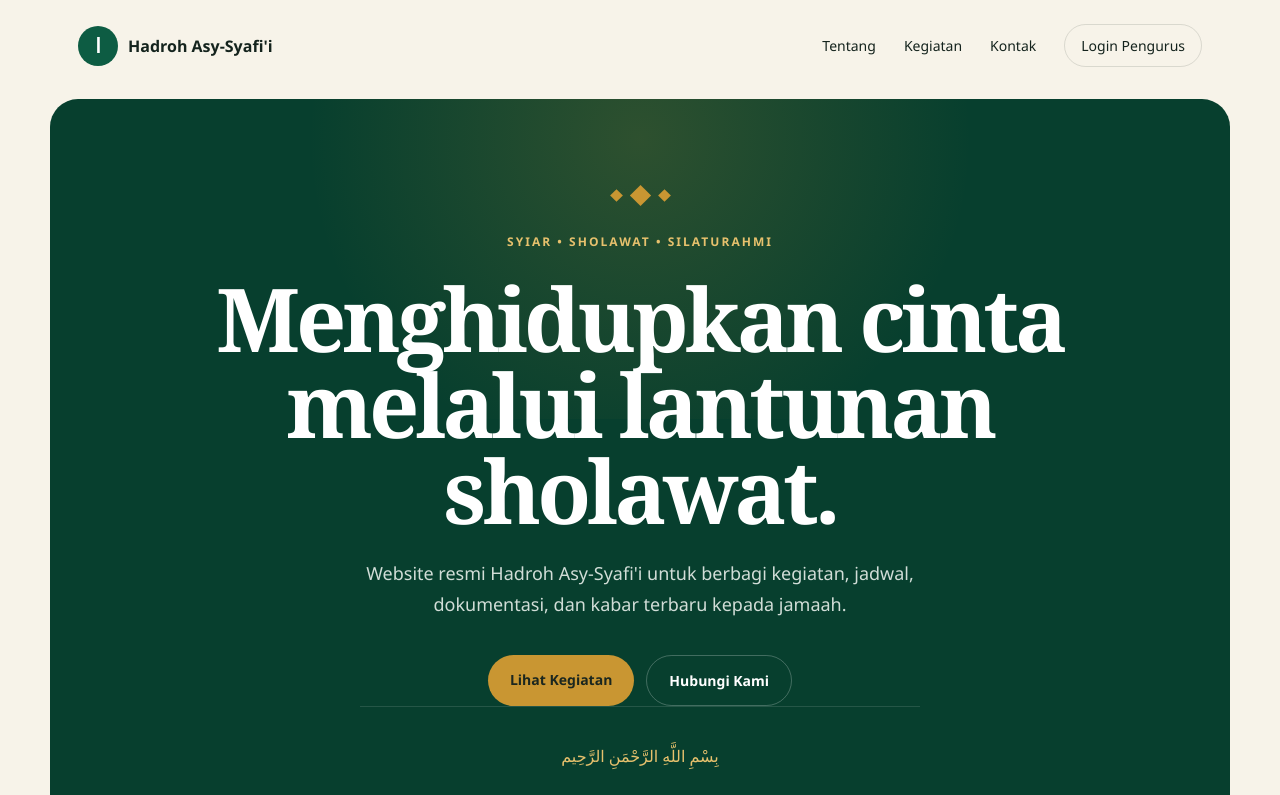
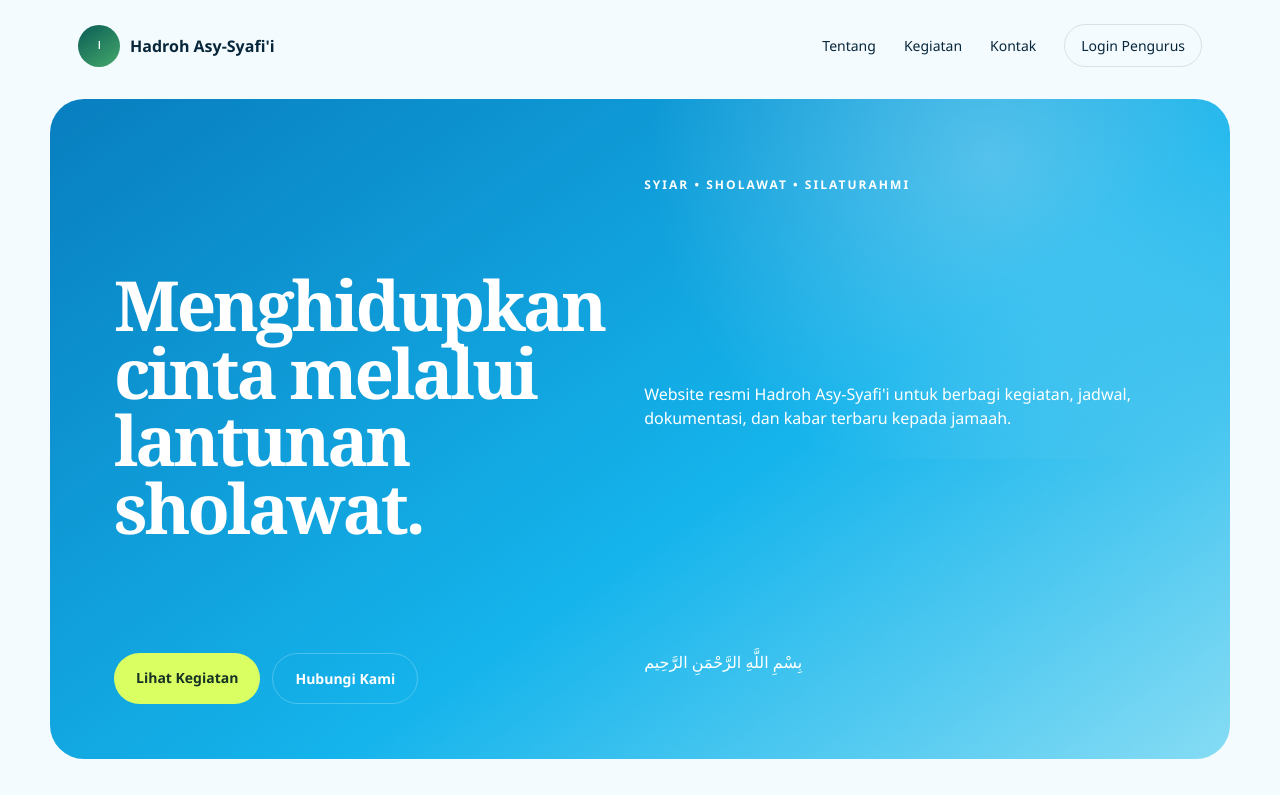
Before and after one commit to Dimscoding/Hadroh-Asy-Syafi-i-Mataram, a Next.js app: page / in a window 1280 px wide. Shown: the top 795 px of the page. Built offline with nearby package versions, Linux system fonts and the light colour scheme.

Commit message:
Refresh bright visual direction and motion gallery

```diff
--- a/src/app/globals.css
+++ b/src/app/globals.css
@@ -1,14 +1,16 @@
 @import "tailwindcss";
 
 :root {
-  --ink: #14231d;
-  --muted: #65736c;
-  --cream: #f7f3e9;
-  --paper: #fffdf7;
-  --green: #0d5c43;
-  --green-dark: #073f2e;
-  --gold: #c99632;
-  --line: rgba(20, 35, 29, 0.13);
+  --ink: #08263a;
+  --muted: #587182;
+  --cream: #f4fbff;
+  --paper: #ffffff;
+  --green: #45a96b;
+  --green-dark: #0a5c55;
+  --lime: #d9ff63;
+  --gold: #e5b643;
+  --blue: #078fd2;
+  --line: rgba(8, 38, 58, 0.12);
   --font-geist: "Segoe UI", Arial, sans-serif;
   --font-display: Georgia, "Times New Roman", serif;
 }
@@ -21,25 +23,39 @@ button, input { font: inherit; }
 
 .site-header { align-items: center; display: flex; justify-content: space-between; margin: 0 auto; max-width: 1180px; padding: 24px 28px; }
 .brand { align-items: center; display: flex; font-weight: 750; gap: 10px; }
-.brand-mark { align-items: center; background: var(--green); border-radius: 50%; color: white; display: inline-flex; font-family: serif; font-size: 20px; height: 40px; justify-content: center; width: 40px; }
+.brand-mark { align-items: center; background: linear-gradient(145deg, var(--green-dark), var(--green)); border-radius: 50%; color: white; display: inline-flex; font-size: 10px; height: 42px; justify-content: center; letter-spacing: -.04em; width: 42px; }
 nav { align-items: center; display: flex; gap: 28px; font-size: 14px; }
 nav a:hover { color: var(--green); }
 .nav-login { border: 1px solid var(--line); border-radius: 999px; padding: 10px 16px; }
 
-.hero { align-items: center; background: var(--green-dark); border-radius: 28px; color: white; display: flex; flex-direction: column; isolation: isolate; margin: 8px auto 0; max-width: 1180px; min-height: 620px; overflow: hidden; padding: 92px 28px 56px; position: relative; text-align: center; }
-.hero::before { background: radial-gradient(circle, rgba(201,150,50,.2), transparent 68%); content: ""; height: 560px; left: 50%; position: absolute; top: -240px; transform: translateX(-50%); width: 800px; z-index: -1; }
-.hero-ornament { display: flex; gap: 12px; margin-bottom: 30px; }
-.hero-ornament span { background: var(--gold); display: block; height: 9px; transform: rotate(45deg); width: 9px; }
-.hero-ornament span:nth-child(2) { height: 15px; margin-top: -3px; width: 15px; }
+.hero { align-items: center; background: linear-gradient(145deg, #087ebf 0%, #15b4ec 58%, #86dcf4 100%); border-radius: 34px; color: white; display: grid; gap: 40px; grid-template-columns: .9fr 1.1fr; isolation: isolate; margin: 8px auto 0; max-width: 1180px; min-height: 660px; overflow: hidden; padding: 70px 64px 48px; position: relative; }
+.hero::before { background: radial-gradient(circle, rgba(255,255,255,.28), transparent 68%); content: ""; height: 600px; position: absolute; right: -160px; top: -240px; width: 800px; z-index: -1; }
+.hero-copy { position: relative; z-index: 3; }
+.cloud { background: rgba(255,255,255,.88); border-radius: 999px; filter: blur(1px); height: 90px; opacity: .7; position: absolute; width: 280px; z-index: -1; }
+.cloud::before, .cloud::after { background: inherit; border-radius: 50%; content: ""; position: absolute; }
+.cloud::before { height: 130px; left: 55px; top: -55px; width: 130px; }
+.cloud::after { height: 100px; right: 24px; top: -34px; width: 100px; }
+.cloud-one { bottom: -35px; left: -50px; }
+.cloud-two { right: -80px; top: 110px; transform: scale(.7); }
 .eyebrow, .section-label, .card-date { font-size: 12px; font-weight: 800; letter-spacing: .17em; text-transform: uppercase; }
-.eyebrow { color: #e7c16d; }
-.hero h1 { font-family: var(--font-display), Georgia, serif; font-size: clamp(46px, 7vw, 88px); font-weight: 600; letter-spacing: -.045em; line-height: .98; margin: 24px auto; max-width: 940px; }
-.hero > p { color: #d1ddd7; font-size: 18px; line-height: 1.75; margin: 0; max-width: 660px; }
+.eyebrow { align-items: center; color: white; display: flex; gap: 9px; }
+.eyebrow span { background: var(--lime); border-radius: 50%; box-shadow: 0 0 0 5px rgba(217,255,99,.18); height: 8px; width: 8px; }
+.hero h1 { font-family: var(--font-display), Georgia, serif; font-size: clamp(46px, 5.4vw, 72px); font-weight: 600; letter-spacing: -.045em; line-height: .98; margin: 24px 0; max-width: 650px; }
+.hero-copy > p { color: rgba(255,255,255,.88); font-size: 17px; line-height: 1.75; margin: 0; max-width: 570px; }
 .hero-actions { display: flex; gap: 12px; margin-top: 34px; }
 .button { border-radius: 999px; display: inline-flex; font-size: 14px; font-weight: 750; padding: 14px 22px; }
-.button-primary { background: var(--gold); color: #1b271f; }
+.button-primary { background: var(--lime); color: #163224; }
+.button-primary span { background: #163224; border-radius: 50%; color: white; margin: -5px -11px -5px 10px; padding: 5px 8px; }
 .button-secondary { border: 1px solid rgba(255,255,255,.24); color: white; }
-.hero-note { border-top: 1px solid rgba(255,255,255,.12); color: #e7c16d; font-family: serif; margin-top: auto; padding-top: 38px; width: min(100%, 560px); }
+.hero-visual { align-items: end; align-self: stretch; display: flex; justify-content: center; min-height: 520px; position: relative; }
+.person-photo { align-items: center; background: linear-gradient(155deg, rgba(255,255,255,.92), rgba(217,255,99,.52)); border: 6px solid rgba(255,255,255,.78); border-radius: 180px 180px 30px 30px; box-shadow: 0 28px 65px rgba(4,71,111,.24); color: var(--ink); display: flex; flex-direction: column; height: 490px; justify-content: center; text-align: center; width: min(100%, 390px); }
+.person-photo span { font-family: var(--font-display); font-size: 27px; }
+.person-photo small { color: var(--muted); margin-top: 8px; }
+.floating-card { animation: float 4s ease-in-out infinite; backdrop-filter: blur(12px); background: rgba(255,255,255,.86); border: 1px solid rgba(255,255,255,.8); border-radius: 18px; box-shadow: 0 16px 36px rgba(4,71,111,.18); color: var(--ink); display: grid; padding: 16px 20px; position: absolute; }
+.floating-card span { color: var(--green); font-size: 12px; font-weight: 800; }
+.floating-left { bottom: 95px; left: -14px; transform: rotate(-5deg); }
+.floating-right { right: -14px; top: 90px; animation-delay: -2s; transform: rotate(5deg); }
+@keyframes float { 0%, 100% { translate: 0 0; } 50% { translate: 0 -9px; } }
 
 .section { margin: 0 auto; max-width: 1180px; padding: 110px 28px; }
 .about { display: grid; gap: 72px; grid-template-columns: 1.05fr .95fr; }
@@ -48,13 +64,28 @@ nav a:hover { color: var(--green); }
 .section-copy { color: var(--muted); font-size: 18px; line-height: 1.9; margin: 32px 0 0; }
 .activity-section { padding-top: 24px; }
 .section-heading { align-items: end; display: flex; justify-content: space-between; margin-bottom: 38px; }
-.status-pill { background: #e6ecdf; border-radius: 999px; color: var(--green); font-size: 12px; font-weight: 750; padding: 9px 14px; }
-.activity-grid { display: grid; gap: 14px; grid-template-columns: repeat(3, 1fr); }
-.activity-card { background: var(--paper); border: 1px solid var(--line); border-radius: 20px; min-height: 290px; padding: 28px; }
-.card-number { color: var(--gold); font-family: var(--font-display), serif; font-size: 34px; }
-.card-date { color: var(--green); margin: 60px 0 12px; }
+.heading-note { color: var(--muted); line-height: 1.6; margin: 0; max-width: 300px; }
+.slider-shell { position: relative; }
+.slider-controls { align-items: center; display: flex; gap: 12px; justify-content: flex-end; margin: 0 0 18px; }
+.slider-controls span { color: var(--muted); font-size: 13px; }
+.slider-controls button { background: white; border: 1px solid var(--line); border-radius: 50%; color: var(--ink); cursor: pointer; font-size: 20px; height: 44px; transition: transform .2s, background .2s; width: 44px; }
+.slider-controls button:hover { background: var(--lime); transform: translateY(-2px); }
+.activity-track { cursor: grab; display: flex; gap: 18px; margin-inline: calc((100vw - min(1180px, 100vw)) / -2); overflow-x: auto; padding: 10px max(28px, calc((100vw - 1180px) / 2)) 36px; scroll-behavior: smooth; scroll-snap-type: x mandatory; scrollbar-width: none; }
+.activity-track::-webkit-scrollbar { display: none; }
+.activity-track:active { cursor: grabbing; }
+.activity-card { background: var(--paper); border: 1px solid rgba(255,255,255,.7); border-radius: 30px; box-shadow: 0 18px 45px rgba(8,72,107,.09); flex: 0 0 min(390px, 82vw); overflow: hidden; scroll-snap-align: center; transition: transform .35s ease, box-shadow .35s ease; }
+.activity-card:hover { box-shadow: 0 26px 55px rgba(8,72,107,.16); transform: translateY(-8px) rotate(-.7deg); }
+.activity-image { align-items: center; background: linear-gradient(145deg, #dff5ff, #9dddf7); border-radius: 24px; color: rgba(8,38,58,.58); display: flex; height: 270px; justify-content: center; margin: 10px; overflow: hidden; position: relative; }
+.activity-image::after { background: radial-gradient(circle at 50% 110%, rgba(255,255,255,.94) 0 24%, transparent 25%); content: ""; inset: 0; position: absolute; }
+.activity-lime { background: #b7db24; }
+.activity-lime .activity-image { background: linear-gradient(145deg, #efffc3, #aee5bc); }
+.activity-blue { background: #087fc0; color: white; }
+.activity-blue .activity-image { background: linear-gradient(145deg, #c7efff, #62c5e9); }
+.activity-mint { background: #bcefd2; }
+.activity-content { padding: 22px 26px 28px; }
+.card-date { color: inherit; margin: 0 0 12px; opacity: .7; }
 .activity-card h3 { font-size: 22px; margin: 0 0 10px; }
-.activity-card p:last-child { color: var(--muted); line-height: 1.65; margin: 0; }
+.activity-card p:last-child { line-height: 1.65; margin: 0; opacity: .72; }
 .contact { align-items: center; background: var(--gold); border-radius: 28px; display: grid; gap: 80px; grid-template-columns: 1.2fr .8fr; margin-bottom: 24px; padding: 64px; }
 .section-label-light { color: #4c3a12; }
 .contact p:last-child { line-height: 1.7; }
@@ -92,15 +123,15 @@ footer { color: var(--muted); display: flex; font-size: 13px; justify-content: s
   .brand span:last-child { max-width: 130px; }
   nav { gap: 10px; }
   nav > a:not(.nav-login) { display: none; }
-  .hero { border-radius: 0; margin: 0; min-height: 620px; padding: 72px 20px 38px; }
-  .hero h1 { font-size: 48px; }
-  .hero > p { font-size: 16px; }
+  .hero { border-radius: 0 0 28px 28px; gap: 28px; grid-template-columns: 1fr; margin: 0; min-height: auto; padding: 58px 20px 30px; }
+  .hero h1 { font-size: clamp(42px, 13vw, 58px); }
+  .hero-copy > p { font-size: 16px; }
   .hero-actions { flex-direction: column; width: 100%; }
   .button { justify-content: center; }
   .section { padding: 76px 20px; }
   .about, .contact, .auth-page { grid-template-columns: 1fr; }
   .about, .contact { gap: 28px; }
-  .activity-grid, .dashboard-grid { grid-template-columns: 1fr; }
+  .dashboard-grid { grid-template-columns: 1fr; }
   .section-heading { align-items: flex-start; flex-direction: column; gap: 20px; }
   .contact { border-radius: 0; margin: 0; padding: 60px 20px; }
   footer { flex-direction: column; gap: 8px; padding: 28px 20px; }
@@ -109,4 +140,19 @@ footer { color: var(--muted); display: flex; font-size: 13px; justify-content: s
   .auth-card { padding: 28px 22px; }
   .dashboard { padding: 18px; }
   .dashboard-welcome { padding: 30px 24px; }
+  .hero-visual { min-height: 410px; }
+  .person-photo { border-radius: 140px 140px 26px 26px; height: 400px; width: min(86vw, 340px); }
+  .floating-left { bottom: 42px; left: -8px; }
+  .floating-right { right: -8px; top: 50px; }
+  .activity-section { overflow: hidden; }
+  .activity-track { margin-inline: -20px; padding-inline: 20px; }
+  .activity-image { height: 230px; }
+  .slider-controls { justify-content: space-between; }
 }
+
+@media (prefers-reduced-motion: reduce) {
+  html { scroll-behavior: auto; }
+  .floating-card { animation: none; }
+  .activity-track { scroll-behavior: auto; }
+  .activity-card, .slider-controls button { transition: none; }
+}
```
